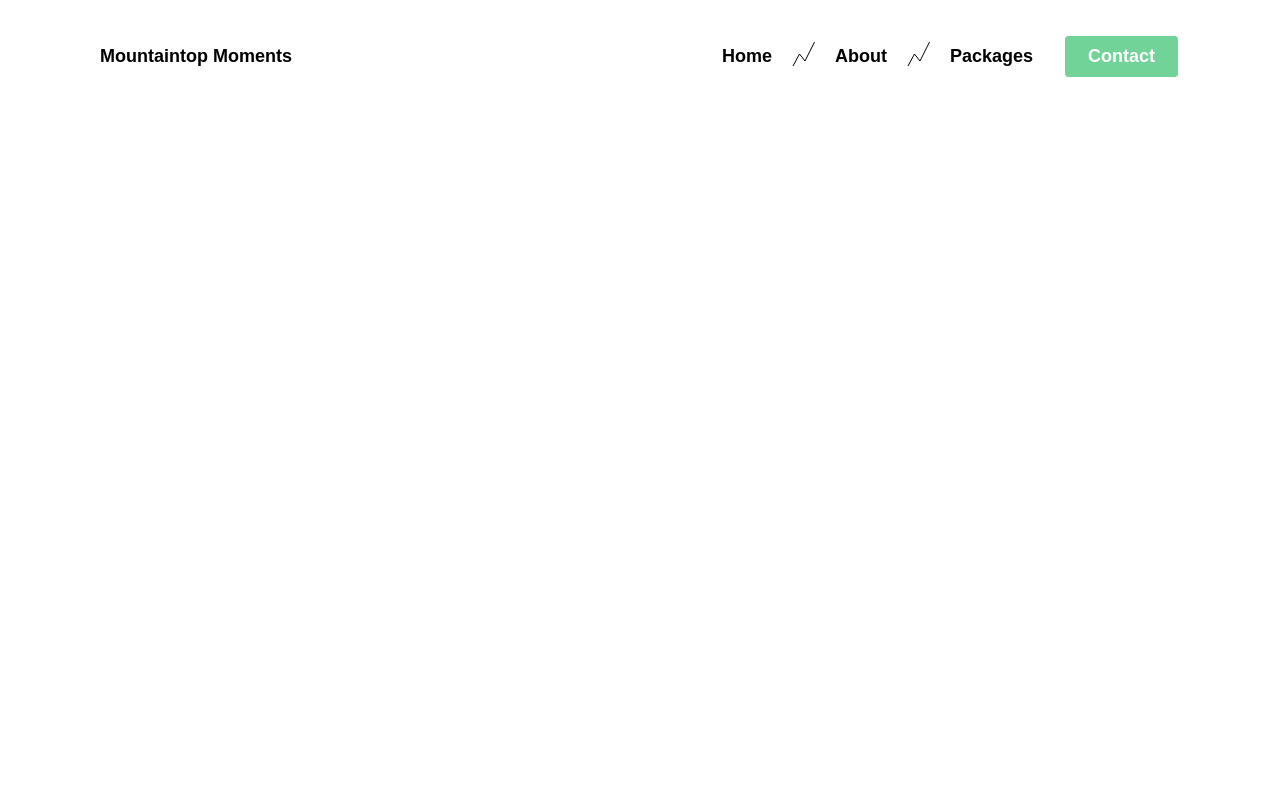
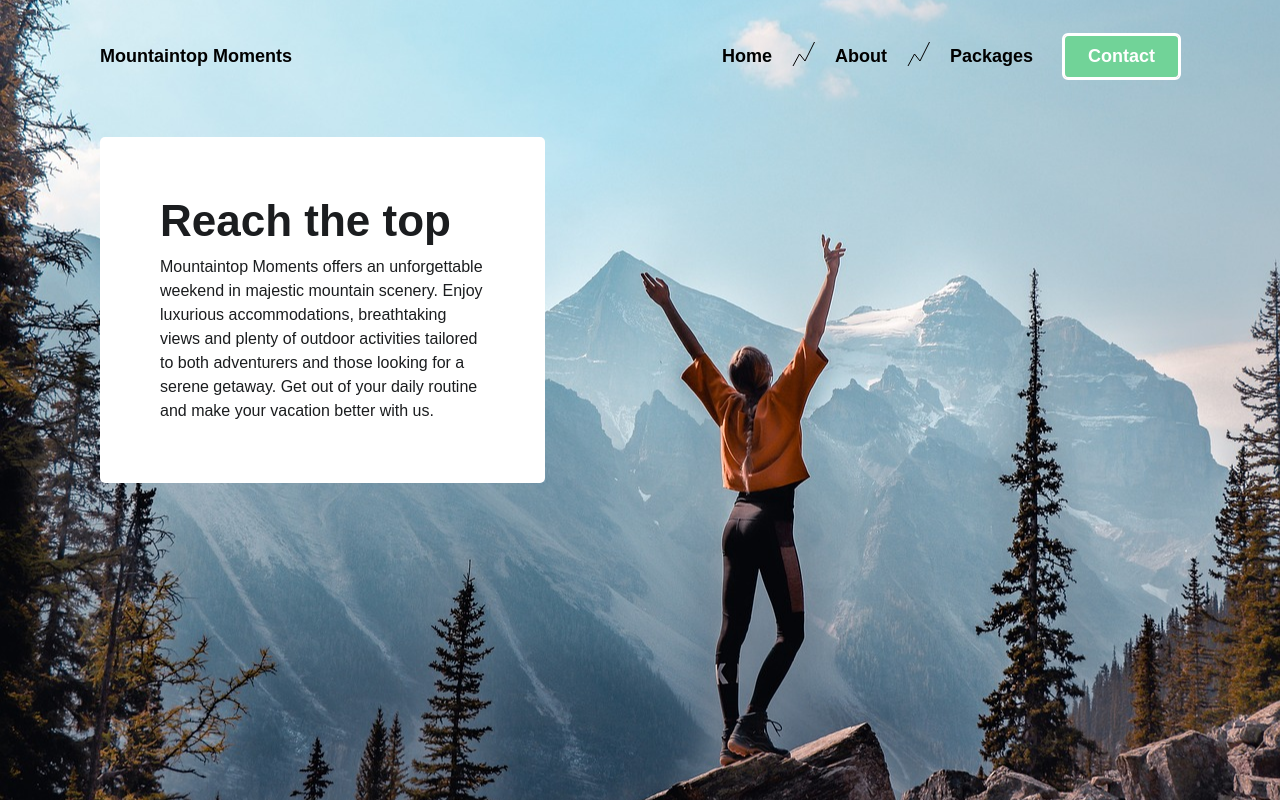
Before and after one commit to vero-git-hub/mountain-moments, a React (Create React App) app: page / in a window 1280 px wide. Built offline with nearby package versions, Linux system fonts and the light colour scheme.

Commit message:
main banner

```diff
--- a/src/App.js
+++ b/src/App.js
@@ -1,8 +1,6 @@
-import logo from './logo.svg';
 import './App.css';
 import React from 'react';
-import Header from './components/Header';
-import MainBanner from './components/MainBanner';
+import FirstScreen from "./components/FirstScreen";
 import Slider from './components/Slider';
 import AboutUs from './components/AboutUs';
 import Packages from './components/Packages';
@@ -11,8 +9,7 @@ import Footer from './components/Footer';
 
 const App = () => (
     <div className="app">
-        <Header />
-        <MainBanner />
+        <FirstScreen />
         <Slider />
         <AboutUs />
         <Packages />
--- /dev/null
+++ b/src/components/FirstScreen.css
@@ -0,0 +1,46 @@
+:root {
+    --black: #1B1D1F;
+}
+
+.first-screen {
+    background: url("/public/first_background.jpg") no-repeat center center, rgba(211, 211, 211, 0.5);
+    background-size: cover;
+    display: flex;
+    flex-direction: column;
+    height: 100vh;
+}
+
+.main-banner {
+    padding: 25px 100px;
+    flex-grow: 1;
+}
+
+.main-banner-container {
+    display: flex;
+    width: 325px;
+    padding: 60px;
+    flex-direction: column;
+    align-items: flex-start;
+    gap: 10px;
+    border-radius: 5px;
+    background: #FFF;
+}
+
+.main-banner-title {
+    color: var(--black, #1B1D1F);
+    font-family: Montserrat, sans-serif;
+    font-size: 44px;
+    font-style: normal;
+    font-weight: 600;
+    line-height: 48px;
+}
+
+.main-banner-description {
+    width: 330px;
+    color: var(--black, #1B1D1F);
+    font-family: Montserrat, sans-serif;
+    font-size: 16px;
+    font-style: normal;
+    font-weight: 400;
+    line-height: 24px;
+}
--- /dev/null
+++ b/src/components/FirstScreen.js
@@ -0,0 +1,13 @@
+import React from 'react';
+import Header from "./Header";
+import MainBanner from "./MainBanner";
+import './FirstScreen.css';
+
+const FirstScreen = () => (
+    <div className="first-screen">
+        <Header />
+        <MainBanner />
+    </div>
+);
+
+export default FirstScreen;
--- a/src/components/MainBanner.js
+++ b/src/components/MainBanner.js
@@ -2,7 +2,16 @@ import React from 'react';
 
 const MainBanner = () => (
     <div className="main-banner">
-        {/* Banner content */}
+        <div className="main-banner-container">
+            <div className="main-banner-title">Reach the top</div>
+            <div className="main-banner-description">
+                Mountaintop Moments offers an unforgettable weekend in majestic mountain scenery.
+                Enjoy luxurious accommodations, breathtaking views and plenty of outdoor activities
+                tailored to both adventurers and those looking for a serene getaway. Get out of your
+                daily routine and make your vacation better with us.
+            </div>
+        </div>
+
     </div>
 );
 
```
Also changed, not shown: public/first_background.jpg (added).
